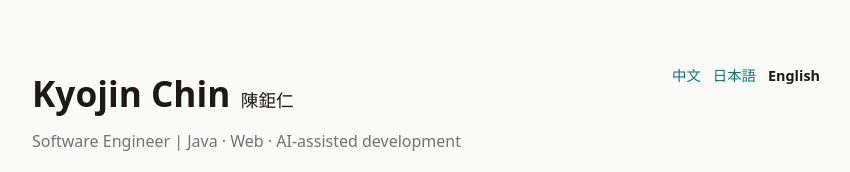
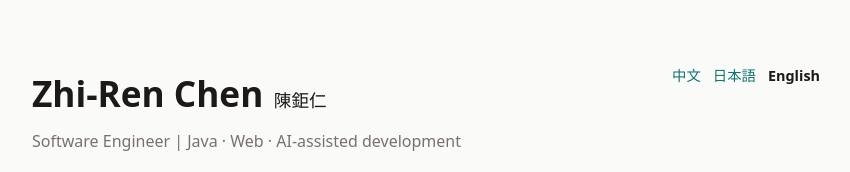
Before and after one commit to agenga0320/agenga0320.github.io, a plain HTML site: page en.html in a window 1280 px wide. Shown: the top 172 px of the page, without its empty margins (214-1064 px from the left). Drawn offline with Linux system fonts and the light colour scheme.

Commit message:
Use Zhi-Ren Chen as the English name
Co-Authored-By: Claude Opus 5.5 <noreply@anthropic.com>

```diff
--- a/en.html
+++ b/en.html
@@ -3,8 +3,8 @@
 <head>
 <meta charset="utf-8">
 <meta name="viewport" content="width=device-width, initial-scale=1">
-<title>Kyojin Chin | Software Engineer Résumé</title>
-<meta name="description" content="Kyojin Chin (陳鉅仁), a Taiwanese software engineer working in Japan. Java enterprise systems, full-stack development with Next.js and FastAPI, MCP and AI-assisted development. Native Chinese, Japanese JLPT N1, English TOEIC 825.">
+<title>Zhi-Ren Chen | Software Engineer Résumé</title>
+<meta name="description" content="Zhi-Ren Chen (陳鉅仁), a Taiwanese software engineer working in Japan. Java enterprise systems, full-stack development with Next.js and FastAPI, MCP and AI-assisted development. Native Chinese, Japanese JLPT N1, English TOEIC 825.">
 <link rel="stylesheet" href="style.css">
 <link rel="alternate" hreflang="zh-Hant" href="https://agenga0320.github.io/">
 <link rel="alternate" hreflang="ja" href="https://agenga0320.github.io/ja.html">
@@ -13,7 +13,7 @@
 <body>
 <main>
   <nav class="lang" aria-label="Language"><a href="index.html" lang="zh-Hant">中文</a><a href="ja.html" lang="ja">日本語</a><a href="en.html" aria-current="page" lang="en">English</a></nav>
-  <h1>Kyojin Chin<small style="font-size:.5em;font-weight:normal;margin-left:.6em">陳鉅仁</small></h1>
+  <h1>Zhi-Ren Chen<small style="font-size:.5em;font-weight:normal;margin-left:.6em">陳鉅仁</small></h1>
   <p class="role">Software Engineer | Java · Web · AI-assisted development</p>
   <p>About four and a half years of software development: in Taiwan from 2021 and in Japan since December 2022. I have worked on enterprise systems for banking, the public sector, ship management and agricultural subsidies, and I can own a feature from design through testing and deployment. I also work across teams in Japanese and Chinese.</p>
   <ul class="highlights">
@@ -271,7 +271,7 @@
     </div>
   </div>
 
-  <footer>Last updated: November 2026 | © 2026 Kyojin Chin</footer>
+  <footer>Last updated: November 2026 | © 2026 Zhi-Ren Chen</footer>
 </main>
 </body>
 </html>
```
